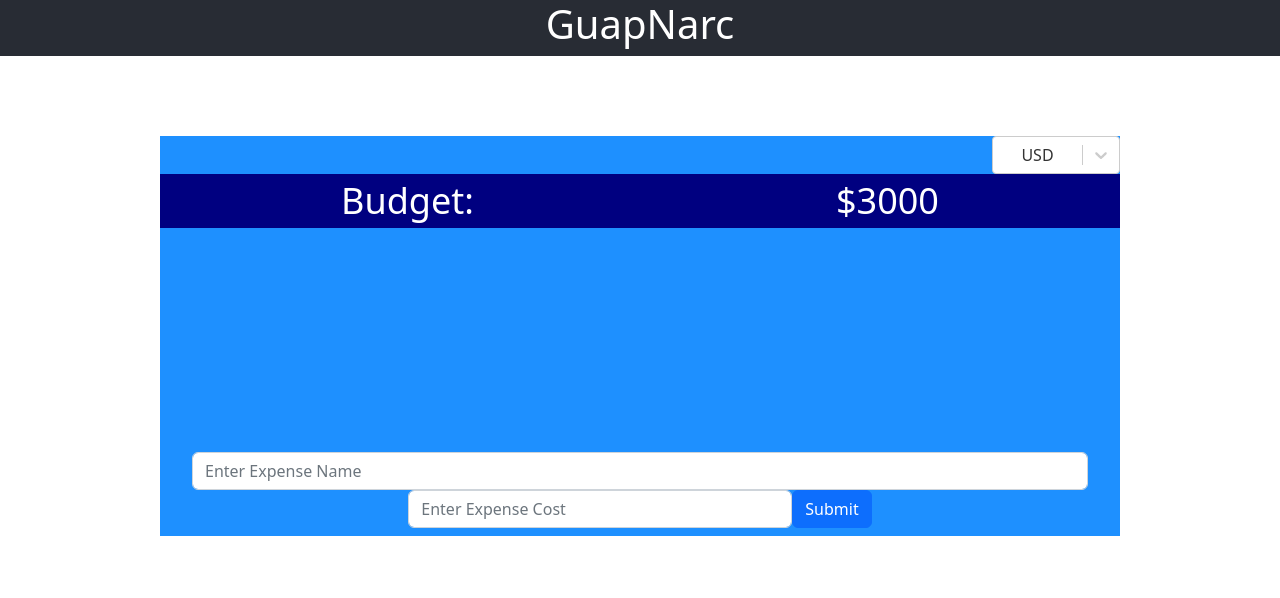
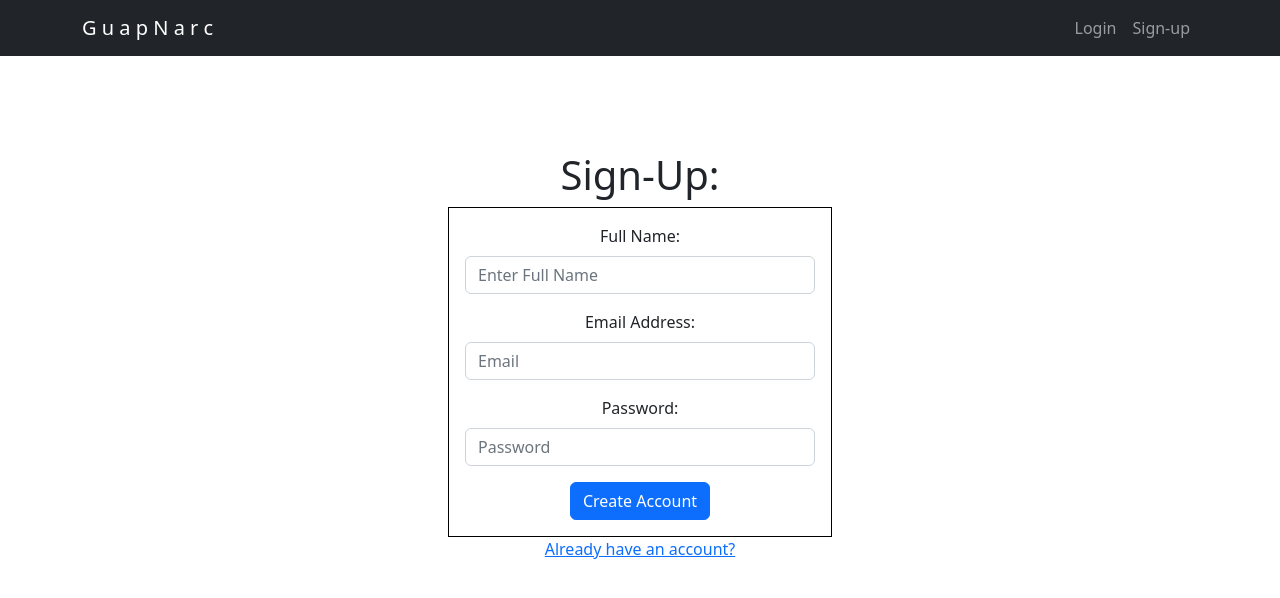
Before and after one commit to chrisNGUYENERR/React-Expense-Tracker, a React (Create React App) app: page /register in a window 1280 px wide. Shown: the top 598 px of the page. Built offline with nearby package versions, Linux system fonts and the light colour scheme.

Commit message:
added login and register pages

```diff
--- a/package.json
+++ b/package.json
@@ -13,6 +13,7 @@
     "react-bootstrap": "^2.5.0",
     "react-dom": "^18.2.0",
     "react-redux": "^8.0.2",
+    "react-router-dom": "^6.3.0",
     "react-scripts": "^5.0.1",
     "react-select": "^5.4.0",
     "web-vitals": "^2.1.4"
--- a/src/App.css
+++ b/src/App.css
@@ -4,17 +4,18 @@
   justify-content: center;
   align-items: center;
   text-align: center;
+  width: 100vw;
 }
 
 .App-header {
-  background-color: #282c34;
   min-width: 100vw;
   display: flex;
   flex-direction: column;
   align-items: center;
   justify-content: center;
   font-size: calc(10px + 2vmin);
-  color: white;
+  color: black;
+  padding-top: 1em;
 }
 
 .BudgetUI {
@@ -25,6 +26,7 @@
   margin-top: 5em;
   color: white;
   background-color: dodgerblue;
+  margin-top: 1em;
 }
 
 .Budget {
@@ -32,7 +34,7 @@
   flex-direction: row;
   justify-content: space-around;
   font-size: 36px;
-  background-color: navy;
+  background-color: rgba(14, 57, 101, 0.318);
 }
 
 .ExpenseList {
@@ -73,3 +75,24 @@
   flex-direction: row;
   margin-left: auto;
 }
+
+.Form {
+  display: flex;
+  height: 75vh;
+  width: 30vw;
+  flex-direction: column;
+  justify-content: center;
+}
+
+.LoginForm, .RegisterForm {
+  padding: 1em;
+  border: 1px solid;
+  border-color: #000000;
+}
+
+.NavLinks {
+  display: flex;
+  flex-direction: row;
+  width: 100vw;
+  justify-content: flex-end;
+}
--- a/src/App.js
+++ b/src/App.js
@@ -2,16 +2,24 @@ import React from 'react'
 import './App.css';
 import 'bootstrap/dist/css/bootstrap.min.css';
 import ExpenseTracker from './components/ExpenseTracker';
+import { BrowserRouter, Routes, Route } from 'react-router-dom';
+import LoginForm from './components/LoginForm';
+import RegisterForm from './components/RegisterForm';
+import NavBar from './components/NavBar';
 
 
 function App() {
   return (
-    <div className="App">
-      <header className="App-header">
-        <h1>GuapNarc</h1>
-      </header>
-      <ExpenseTracker />
-    </div>
+    <BrowserRouter>
+          <NavBar />
+      <div className="App">
+        <Routes>
+          <Route path='/' element={ <LoginForm /> } />
+          <Route path='/register' element={ <RegisterForm /> } />
+          <Route path='/guapnarc' element={ <ExpenseTracker /> } />
+        </Routes>
+      </div>
+    </BrowserRouter>
   );
 }
 
--- /dev/null
+++ b/src/actions/registerAction.js
@@ -0,0 +1,6 @@
+export const registerUser = (userInfo) => {
+    return {
+        type: 'REGISTER_USER',
+        payload: userInfo
+    }
+}
--- a/src/components/AddExpenseForm.jsx
+++ b/src/components/AddExpenseForm.jsx
@@ -8,7 +8,7 @@ import { setExpenseList } from '../actions/expenseListAction';
 
 function AddExpenseForm(props) {
 
-    const dispatch = useDispatch()
+    const dispatch = useDispatch();
     const [expenseInfo, setExpenseInfo] = useState({
         expenseName: '',
         expenseCost: '',
--- a/src/components/Currency.jsx
+++ b/src/components/Currency.jsx
@@ -1,4 +1,4 @@
-import React, { useState, useEffect } from 'react';
+import React, { useState } from 'react';
 import Select from 'react-select';
 
 function Currency(props) {
--- a/src/components/ExpenseTracker.jsx
+++ b/src/components/ExpenseTracker.jsx
@@ -7,10 +7,15 @@ import Currency from './Currency';
 
 function ExpenseTracker(props) {
     return (
-        <div className='BudgetUI'>
+        <>
             <div className='CurrencyDropdown'>
                 <Currency />
             </div>
+            <header className="App-header">
+                <h1>G u a p N a r c</h1>
+                <h5><em>Expense Tracker</em></h5>
+            </header>
+            <div className='BudgetUI'>
                 <div className='Budget'>
                     Budget:
                     <Budget />
@@ -22,6 +27,7 @@ function ExpenseTracker(props) {
                     <AddExpenseForm />
                 </div>
             </div>
+        </>
     );
 }
 
--- /dev/null
+++ b/src/components/LoginForm.jsx
@@ -0,0 +1,30 @@
+import React from 'react';
+import Button from 'react-bootstrap/Button';
+import Form from 'react-bootstrap/Form';
+import { Link } from 'react-router-dom';
+
+function LoginForm(props) {
+
+    return (
+        <div className='Form'>
+            <h1>Please Login:</h1>
+            <Form className='LoginForm'>
+                <Form.Group className="mb-3" controlId="formBasicEmail">
+                    <Form.Label>Email Address:</Form.Label>
+                    <Form.Control type="email" placeholder="Enter email" />
+                </Form.Group>
+
+                <Form.Group className="mb-3" controlId="formBasicPassword">
+                    <Form.Label>Password:</Form.Label>
+                    <Form.Control type="password" placeholder="Password" />
+                </Form.Group>
+                <Button variant="primary" type="submit">
+                    Login
+                </Button>
+            </Form>
+            <Link to='/register'>Need an account?</Link>
+        </div>
+    );
+}
+
+export default LoginForm;
--- /dev/null
+++ b/src/components/NavBar.jsx
@@ -0,0 +1,20 @@
+import React from 'react';
+import Container from 'react-bootstrap/Container';
+import Nav from 'react-bootstrap/Nav';
+import Navbar from 'react-bootstrap/Navbar';
+
+function NavBar(props) {
+    return (
+        <Navbar bg="dark" variant="dark">
+            <Container>
+                <Navbar.Brand href="/">G u a p N a r c</Navbar.Brand>
+                <Nav className="me-auto NavLinks">
+                    <Nav.Link href="/">Login</Nav.Link>
+                    <Nav.Link href="/register">Sign-up</Nav.Link>
+                </Nav>
+            </Container>
+      </Navbar>
+    );
+}
+
+export default NavBar;
--- /dev/null
+++ b/src/components/RegisterForm.jsx
@@ -0,0 +1,56 @@
+import React, { useState } from 'react';
+import Button from 'react-bootstrap/Button';
+import Form from 'react-bootstrap/Form';
+import { useDispatch } from 'react-redux';
+import { registerUser } from '../actions/registerAction';
+import { useNavigate, Link } from 'react-router-dom';
+
+function RegisterForm(props) {
+
+    const dispatch = useDispatch();
+    const navigate = useNavigate();
+    const [userInfo, setUserInfo] = useState({
+        formName: '',
+        formEmail: '',
+        formPassword: ''
+    })
+
+
+
+    const registerUserInfo = (event) => {
+        event.preventDefault();
+        dispatch(registerUser(userInfo))
+        alert('Account Created!')
+        navigate('/guapnarc')
+
+    }
+
+
+
+    return (
+        <div className='Form'>
+            <h1>Sign-Up:</h1>
+            <Form className='RegisterForm'>
+                <Form.Group className="mb-3" controlId="formBasicNamel">
+                        <Form.Label>Full Name:</Form.Label>
+                        <Form.Control type="text" placeholder="Enter Full Name" onChange={(event) => setUserInfo({...userInfo, formName: event.target.value})} />
+                </Form.Group>
+                <Form.Group className="mb-3" controlId="formBasicEmail">
+                    <Form.Label>Email Address:</Form.Label>
+                    <Form.Control type="email" placeholder="Email" onChange={(event) => setUserInfo({...userInfo, formEmail: event.target.value})} />
+                </Form.Group>
+
+                <Form.Group className="mb-3" controlId="formBasicPassword">
+                    <Form.Label>Password:</Form.Label>
+                    <Form.Control type="password" placeholder="Password" onChange={(event) => setUserInfo({...userInfo, formPassword: event.target.value})} />
+                </Form.Group>
+                <Button onClick={registerUserInfo} variant="primary" type="submit">
+                    Create Account
+                </Button>
+            </Form>
+            <Link to='/'>Already have an account?</Link>
+        </div>
+    );
+}
+
+export default RegisterForm;
--- /dev/null
+++ b/src/reducers/registerReducer.js
@@ -0,0 +1,20 @@
+const initialState = {
+    name: '',
+    email: '',
+    password: ''
+}
+
+
+export const registerReducer = (state = initialState, action) => {
+    const { type, payload } = action;
+    switch(type) {
+        case 'REGISTER_USER':
+            return {...state,
+                name: payload.formName,
+                email: payload.formEmail,
+                password: payload.formPassword
+            }
+        default:
+            return state
+    }
+}
--- a/src/store.js
+++ b/src/store.js
@@ -1,11 +1,13 @@
 import { configureStore } from "@reduxjs/toolkit";
 import { budgetReducer } from "./reducers/budgetReducer";
 import { expenseListReducer } from "./reducers/expenseListReducer";
+import { registerReducer } from "./reducers/registerReducer";
 
 const store = configureStore({
     reducer: {
         budget: budgetReducer,
-        expenseList: expenseListReducer
+        expenseList: expenseListReducer,
+        registerUser: registerReducer
     }
 })
 
```
Also changed, not shown: 1 other file (tests, documents, lock files or other folders). Lines whose indentation alone changed are shown as unchanged.
